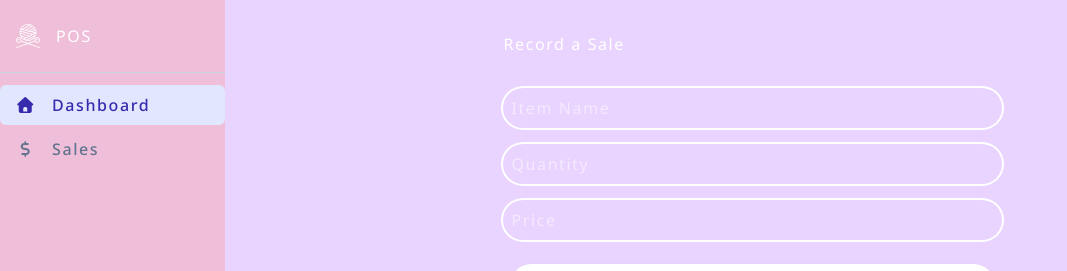
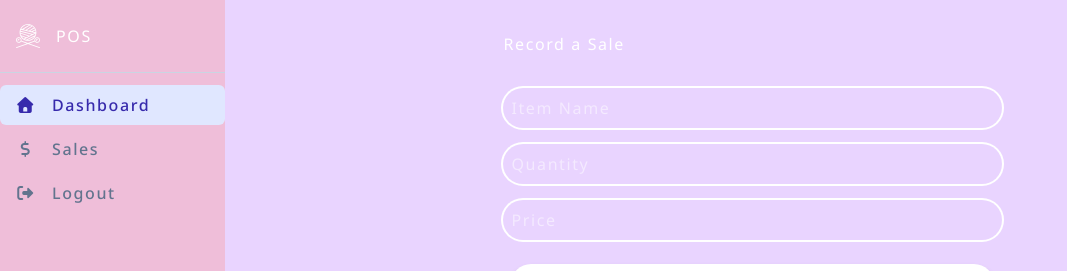
Before and after one commit to regret546/crochet_pos, a React (Vite) app in the folder frontend/: page /dashboard in a window 1280 px wide. Shown: the top 271 px of the page, without its empty margins (0-1067 px from the left). Built offline with nearby package versions, Linux system fonts and the light colour scheme; no server answers.

Commit message:
fix motion.div styles

```diff
--- a/frontend/src/pages/Dashboard.jsx
+++ b/frontend/src/pages/Dashboard.jsx
@@ -5,14 +5,14 @@ import Sales from "./Sales";
 
 export default function Dashboard() {
   return (
-    <div className="flex bg-indigo-red-500">
+    <motion.div layout className="flex bg-red-500">
       <div>
         {" "}
         <Sidebar />
         <ExampleContent />
       </div>
       <Sales />
-    </div>
+    </motion.div>
   );
 }
 
@@ -38,6 +38,14 @@ const Sidebar = () => {
         <Option
           Icon={<i className="fa-solid fa-dollar-sign"></i>}
           title="Sales"
+          selected={selected}
+          setSelected={setSelected}
+          open={open}
+        />
+
+        <Option
+          Icon={<i className="fa-solid fa-right-from-bracket"></i>}
+          title="Logout"
           selected={selected}
           setSelected={setSelected}
           open={open}
```
